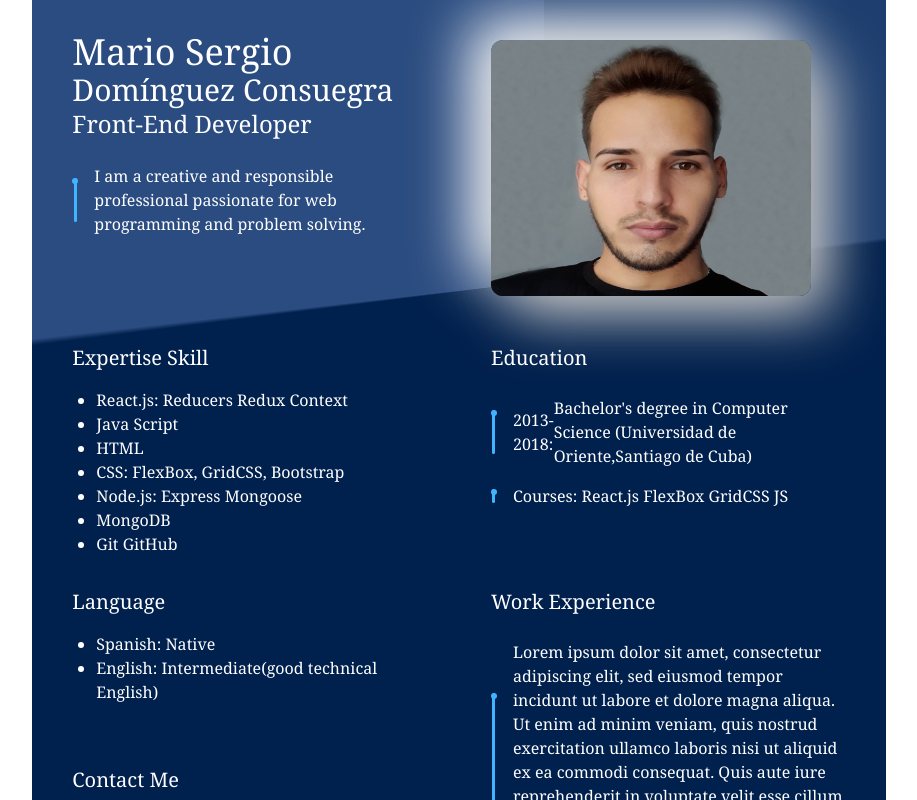
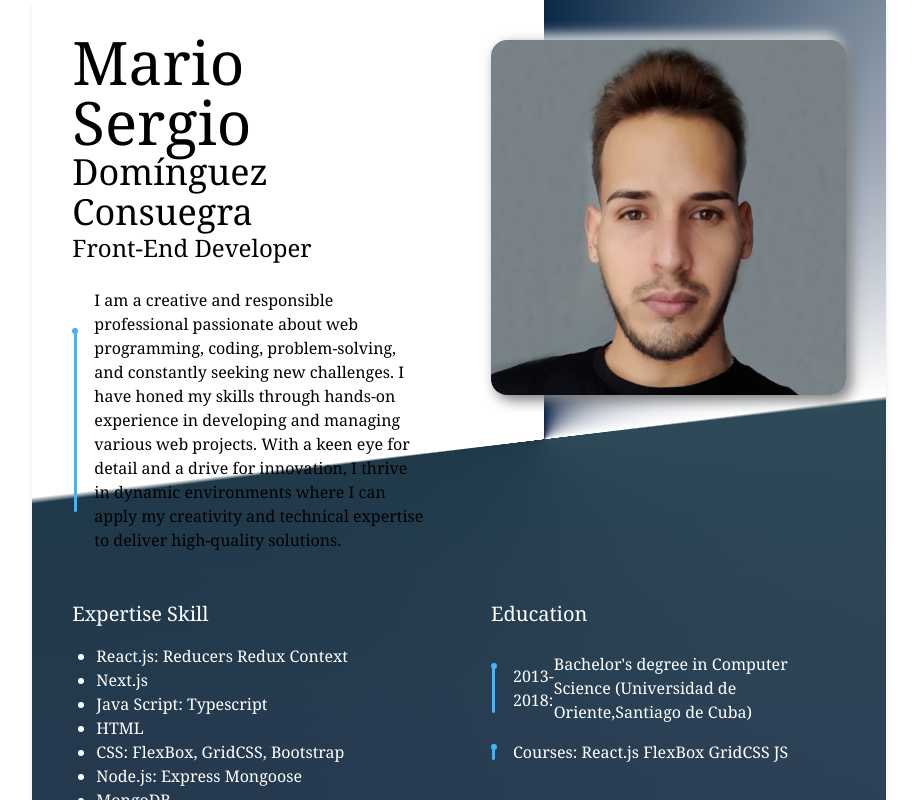
Before and after one commit to mariosergdc/nextcrud, a Next.js app: page /cv in a window 1280 px wide. Shown: the top 800 px of the page, without its empty margins (181-1098 px from the left). Built offline with nearby package versions, Linux system fonts and the light colour scheme.

Commit message:
cv update

```diff
--- a/app/cv/page.tsx
+++ b/app/cv/page.tsx
@@ -4,12 +4,12 @@ import { MdMarkEmailRead, MdOutlinePhone } from 'react-icons/md'
 
 const Cv = () => {
   return (
-    <div className='bg-blue-100 w-8/12 text-white  m-auto bg-gradient-to-b from-cyan-500 to-blue-500 font-serif'>
+    <div className='bg-blue-100 shadow-md w-8/12 text-white m-auto bg-gradient-to-b from-cyan-500 to-blue-500 font-serif'>
 
-		<div className='w-full grid grid-cols-2 p-2 z-10 relative'>
+		<div className='w-full grid grid-cols-1 md:grid-cols-2 p-2 z-10 relative'>
 		<div className="back -z-10"></div>
-        <section className="flex flex-col items-start  px-6 m-2">
-				<h1 className=" text-4xl pt-4">Mario Sergio</h1><h1 className="text-3xl"> Domínguez Consuegra</h1>
+        <section className="flex text-black flex-col items-start  px-6 m-2 ">
+				<h1 className=" text-6xl pt-4">Mario Sergio</h1><h1 className="text-4xl"> Domínguez Consuegra</h1>
 				<h2 className="text-2xl">Front-End Developer</h2>
 				<div className="flex items-center justify-center py-6">
 					<div className="bar-circle">
@@ -17,16 +17,17 @@ const Cv = () => {
 						<div className="bar"></div>
 					</div>
 					<div className="">
-						I am a creative and responsible professional passionate for web programming and problem solving.
+					I am a creative and responsible professional passionate about web programming, coding, problem-solving, and constantly seeking new challenges. I have honed my skills through hands-on experience in developing and managing various web projects. With a keen eye for detail and a drive for innovation, I thrive in dynamic environments where I can apply my creativity and technical expertise to deliver high-quality solutions.
 					</div>
 				</div>
 			</section>
-            <section className='p-6 m-2 '><img className='porfile-img rounded-xl w-80 h-64' src="/porfile.jpg" alt="" /></section>
+            <section className='p-6 m-2 col-start-1 row-start-1 md:col-start-2 md:row-start-1 '><img className='porfile-img rounded-2xl w-84 h-84' src="/porfile.jpg" alt="" /></section>
             <section className="flex flex-col items-start py-2 px-6 m-2">
 				<h2 className="text-xl mb-4">Expertise Skill</h2>
 				<ul className="list-disc pl-6">
 					<li>React.js: Reducers Redux Context</li>
-					<li>Java Script</li>
+					<li>Next.js</li>
+					<li>Java Script: Typescript</li>
 					<li>HTML</li>
 					<li>CSS: FlexBox, GridCSS, Bootstrap</li>
 					<li>Node.js: Express Mongoose</li>
@@ -71,7 +72,7 @@ const Cv = () => {
 						<div className="circle"></div>
 						<div className="bar"></div>
 					</div>
-					<p>Lorem ipsum dolor sit amet, consectetur adipiscing elit, sed eiusmod tempor incidunt ut labore et dolore magna aliqua. Ut enim ad minim veniam, quis nostrud exercitation ullamco laboris nisi ut aliquid ex ea commodi consequat. Quis aute iure reprehenderit in voluptate velit esse cillum dolore eu fugiat nulla pariatur. Excepteur sint obcaecat cupiditat non proident, sunt in culpa qui officia deserunt mollit anim id est laborum.</p>
+					<p>I designed and developed a soccer tournament website using the MERN stack, handling frontend, backend, design, and database implementation. This involved creating a responsive user interface with React.js, building a robust backend API with Express.js and Node.js, designing and implementing a MongoDB database.</p>
 				</div>
 			</section>
 
--- a/app/globals.css
+++ b/app/globals.css
@@ -3,7 +3,7 @@
 @tailwind utilities;
 
 .bar-circle {
-	height: 60%;
+	height: 70%;
 	display: flex;
 	flex-direction: column;
 	justify-content: start;
@@ -29,14 +29,15 @@
 .back {
 	top: 0;
 	height: 100%;
-	width: 100%;
+	width: 100%;/*0e0b16 a239ca 4717f6 e7dfdd*/
 	position: absolute;
-background-image: conic-gradient(#1d3e6f   0%, #1d3e6f  23%,#00204d  23.2%, #00204d   73%, #2b4c80  73.2%, #2b4c80 100%);
-background-position:  40% 70%;
+background-image: conic-gradient(#0c0524cc   0%, #ffffff  23%,#333236cc  23.2%, #212024cc   73%, #ffffff  73.2%, #ffffff 100%);
+background-position:  40% 62%;
 background-size: 200% 200%;
 }
 
 .porfile-img{
-	box-shadow:  20px 20px 60px #bebebe,
-             -20px -20px 60px #ffffff;
+	box-shadow:  5px 5px 14px #777777,
+             -5px -5px 14px #ffffff;
+	object-fit: cover;
 }
```
